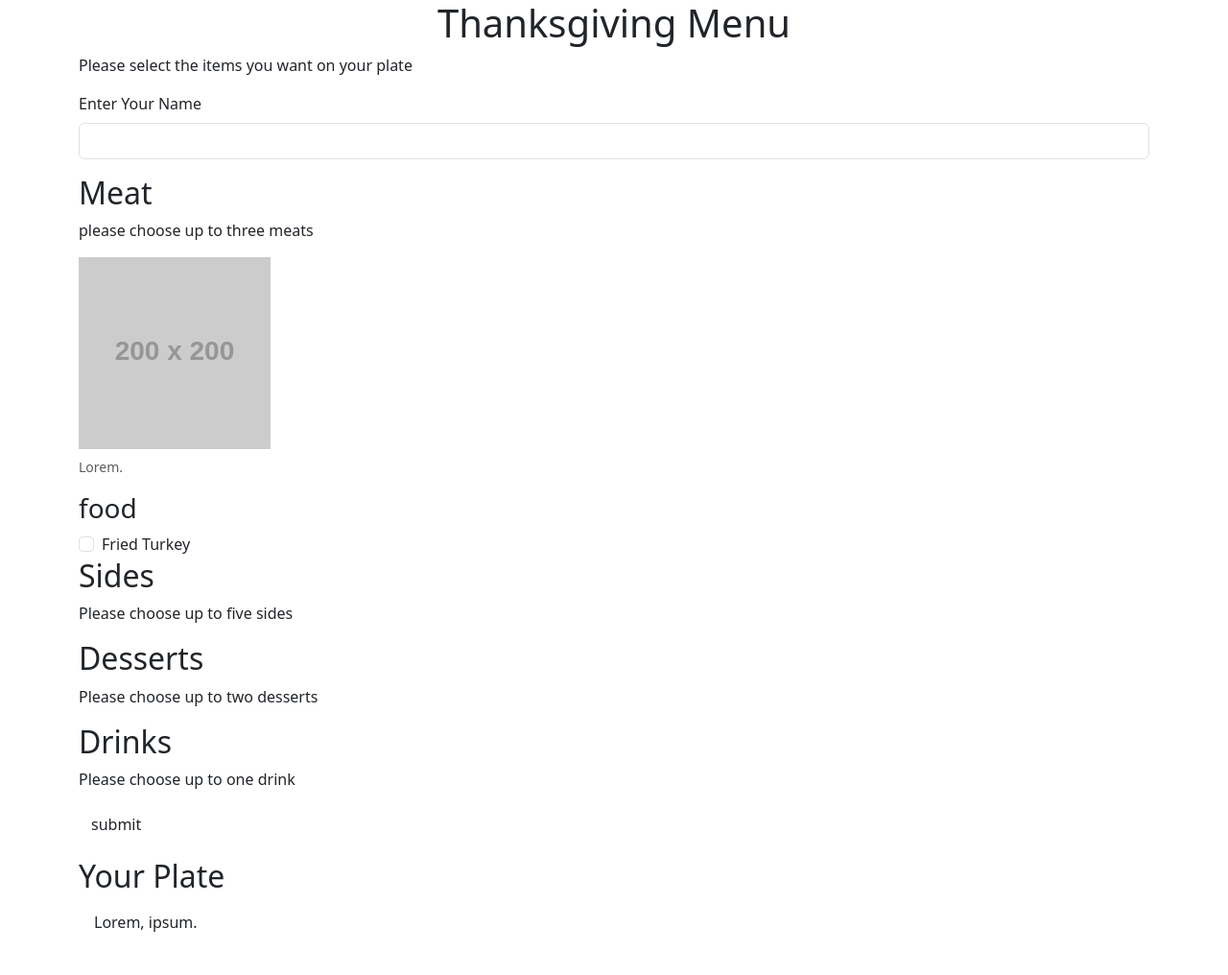
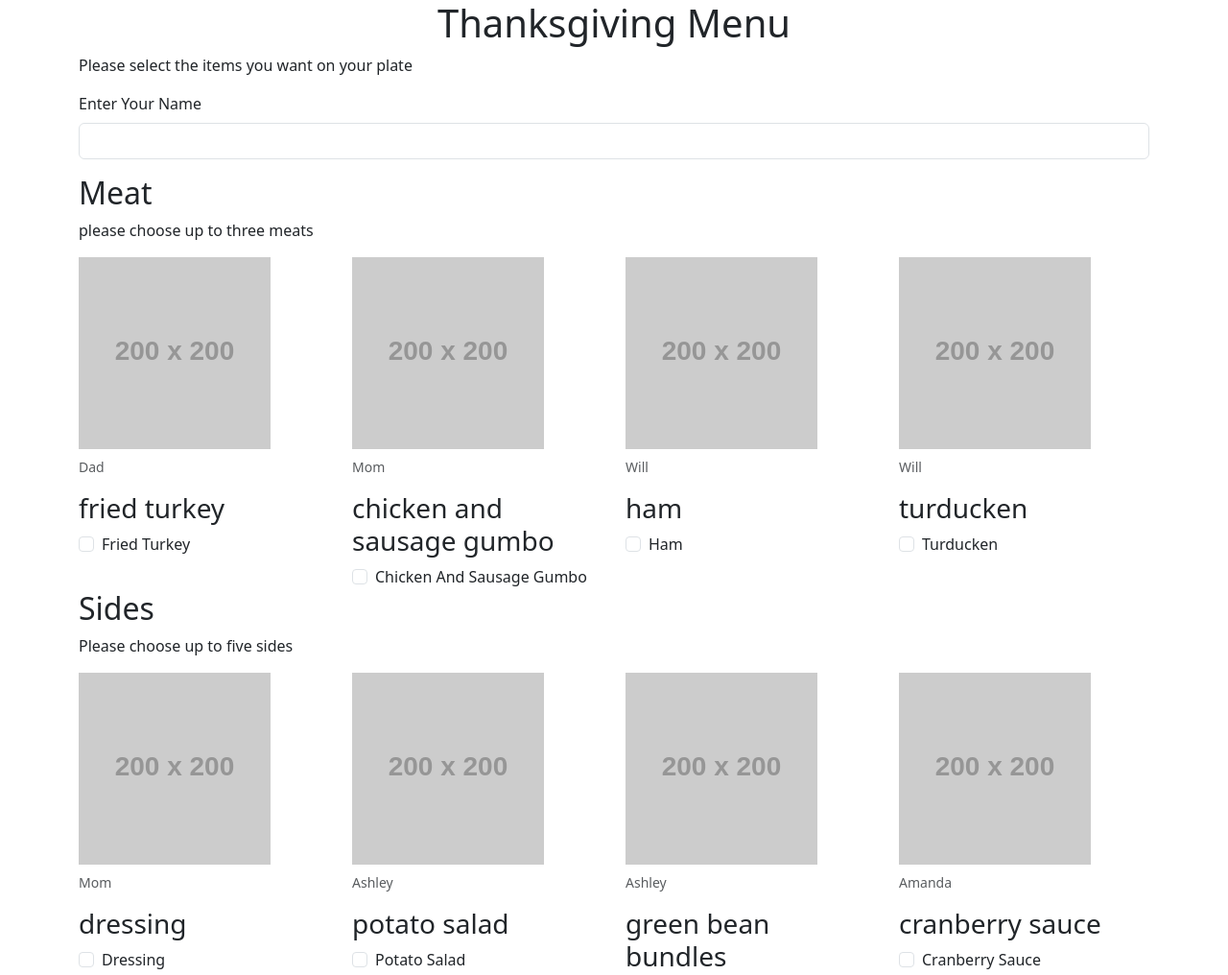
Before and after one commit to wbridgri/thanksgiving, a plain HTML site: page index.html in a window 1280 px wide. Shown: the top 1016 px of the page at 96% size. Before the commit the page ends 981 px from the top, so only its background shows below. Drawn offline with nearby package versions, Linux system fonts and the light colour scheme; placeholder pictures from the web are drawn by us.

Commit message:
fixin' stuff

```diff
--- a/index.html
+++ b/index.html
@@ -42,8 +42,7 @@
                         <h2 class="section-heading text-capitalize">meat</h2>
                         <p class="section-text">please choose up to three meats</p>
                         <div class="row row-cols-1 row-cols-md-3 row-cols-lg-4" id="meatRow">
-                            <div class="col">
-                                <div class="item-div">
+                            <!-- <div class="col">
                                 <div class="figure-div">
                                     <figure class="figure item-figure">
                                         <img src="https://via.placeholder.com/200x200"alt="placeholder img"class="img-fluid image figure-img food-image" />
@@ -61,8 +60,7 @@
                                         <label for="friedTurkey" class="text-capitalize form-check-label">fried turkey</label>
                                     </div>
                                 </div>
-                                </div>
-                            </div>
+                            </div> -->
                         </div>
                     </div>
             </section>
@@ -94,7 +92,7 @@
                 </div>
             </section>
             <div class=" container mb-3">
-                <button class="btn submitBtn">submit</button>
+                <button class="btn submit-btn" id="submitBtn">submit</button>
             </div>
         </form>
         <section class="section" id="receiptSection">
--- a/js/app.js
+++ b/js/app.js
@@ -15,6 +15,7 @@ class MenuForm {
         this.drinksRow = document.getElementById('drinksRow')
         this.foodList = document.getElementById('foodList')
 
+
         // create an array of food items ( object)
         this.menu = [
             {
@@ -22,47 +23,56 @@ class MenuForm {
                 type: 'meat',
                 item: 'fried turkey',
                 imgUrl: 'friedTurkey.jpg',
-                isChecked: false
+                isChecked: false,
+                madeBy: 'Dad'
             },
             {
                 id: 2,
                 type: 'meat',
                 item: 'chicken and sausage gumbo',
                 imgUrl: 'gumbo',
-                isChecked: false
+                isChecked: false,
+                madeBy: 'Mom'
             },
             {
                 id: 3,
                 type: 'meat',
                 item: 'ham',
-                imgUrl: 'ham.jpg'
+                imgUrl: 'ham.jpg',
+                isChecked: false,
+                madeBy: 'Will'
             },
             {
                 id: 4,
-                type: 'turducken',
+                type: 'meat',
+                item: 'turducken',
                 imgUrl: 'turducken.jpg',
-                isChecked: false
+                isChecked: false,
+                madeBy: 'Will'
             },
             {
                 id: 5,
                 type: 'sides',
                 item: 'dressing',
                 imgUrl: 'dressing.jpg',
-                isChecked: false
+                isChecked: false,
+                madeBy: 'Mom'
             },
             {
                 id: 6,
                 type: 'sides',
                 item: 'potato salad',
                 imgUrl: 'potatoSalad.jpg',
-                isChecked: false
+                isChecked: false,
+                madeBy: 'Ashley'
             },
             {
                 id: 7,
                 type: 'sides',
                 item: 'green bean bundles',
                 imgUrl: 'greenBeans.jpg',
-                isChecked: false
+                isChecked: false,
+                madeBy: 'Ashley'
             },
 
             {
@@ -70,7 +80,8 @@ class MenuForm {
                 type: 'sides',
                 item: 'cranberry sauce',
                 imgUrl: 'cranberrySauce.jpg',
-                isChecked: false
+                isChecked: false,
+                madeBy: 'Amanda'
             },
 
             {
@@ -78,7 +89,8 @@ class MenuForm {
                 type: 'sides',
                 item: 'candied yams',
                 imgUrl: 'candiedYamsjpg',
-                isChecked: false
+                isChecked: false,
+                madeBy: 'Ashley'
             },
 
             {
@@ -86,7 +98,8 @@ class MenuForm {
                 type: 'sides',
                 item: 'turnip greens',
                 imgUrl: 'turnipGreens.jpg',
-                isChecked: false
+                isChecked: false,
+                madeBy: 'Will'
             },
 
             {
@@ -94,7 +107,8 @@ class MenuForm {
                 type: 'sides',
                 item: 'mashed potatoes',
                 imgUrl: 'mashedPotatoes.jpg',
-                isChecked: false
+                isChecked: false,
+                madeBy: 'Ashley'
             },
 
             {
@@ -102,72 +116,182 @@ class MenuForm {
                 type: 'sides',
                 item: 'mac and cheese',
                 imgUrl: 'macAndCheese.jpg',
-                isChecked: false
+                isChecked: false,
+                madeBy: 'Amanda'
             },
             {
                 id: 13,
                 type: 'desserts',
                 item: 'sweet potato pie',
                 imgUrl: 'sweetPotatoPie.jpg',
-                isChecked: false
+                isChecked: false,
+                madeBy: 'Ashley'
             },
             {
                 id: 14,
                 type: 'desserts',
                 item: 'pecan pie',
                 imgUrl: 'pecanPie.jpg',
-                isChecked: false
+                isChecked: false,
+                madeBy: 'Amanda'
             },
             {
                 id: 15,
                 type: 'desserts',
                 item: 'pumpkin pie',
                 imgUrl: 'pumpkinPie.jpg',
-                isChecked: false
+                isChecked: false,
+                madeBy: 'Ashley'
             },
             {
                 id: 16,
                 type: 'desserts',
                 item: 'red velvet cake',
                 imgUrl: 'redVelvetCake.jpg',
-                isChecked: false
+                isChecked: false,
+                madeBy: 'Amanda'
             },
             {
                 id: 17,
                 type: 'drinks',
                 item: 'Everclear',
                 imgUrl: 'everclear.jpg',
-                isChecked: false
+                isChecked: false,
             },
             {
                 id: 18,
                 type: 'drinks',
                 item: 'sweet tea',
                 imgUrl: 'sweetTea.jpg',
-                isChecked: false
+                isChecked: false,
             },
             {
                 id: 19,
                 type: 'drinks',
                 item: 'whiskey',
                 imgUrl: 'whiskey.jpg',
-                isChecked: false
+                isChecked: false,
             },
             {
                 id: 20,
                 type: 'drinks',
                 item: 'lemonade',
                 imgUrl: 'lemonade.jpg',
-                isChecked: false
+                isChecked: false,
             },
 
         ]
+        this.plate = {
+            person: '',
+            meat: [],
+            sides: [],
+            desserts: [],
+            drinks: ''
+        }
     }
     init() {
-        console.log('initialized');
+        this.buildFigures(this.menu);
+
+    }
+    loadItems(el, child) {
+        // console.log('loaded');
+        el.appendChild(child)
+
+    }
+
+    buildFigures(arr) {
+
+        arr.forEach(obj => {
+            //for each object, build the figure
+            const column = document.createElement('div');
+            column.classList.add('col');
+
+            column.innerHTML = `
+                                <div class="figure-div" data-isChecked=${obj.isChecked}>
+                                    <figure class="figure item-figure">
+                                        <img src="https://via.placeholder.com/200x200"alt="placeholder img"class="img-fluid image figure-img food-image" />
+                                        <figcaption class="figure-caption food-caption">${obj.hasOwnProperty('madeBy') ? obj.madeBy : ''}</figcaption>
+                                    </figure>
+                                    <h3 class="food-heading">${obj.item}</h3>
+                                    <div class="form-check">
+                                        <input
+                                            type="checkbox"
+                                            name="${obj.type}"
+                                            id="${obj.type}-${obj.id}"
+                                            value="${obj.item}"
+                                            class="form-check-input"
+                                        />
+                                        <label for="${obj.type}-${obj.id}" class="text-capitalize form-check-label">${obj.item}</label>
+                                    </div>
+                                </div>
+                                `
+            // console.log(column);
+
+            // this.rows.forEach(row => {
+            //     this.loadItems(row, column)
+            // })
+            switch (obj.type) {
+                case 'meat':
+                this.loadItems(this.meatRow, column)
+                break;
+
+                case 'sides':
+                this.loadItems(this.sidesRow, column)
+                break;
+
+                case 'desserts':
+                this.loadItems(this.dessertsRow, column)
+                break;
+                case 'drinks':
+                this.loadItems(this.drinksRow, column)
+                break;
+            default:
+                return 'error'
+
+
+            }
+
+
+        })
+
+    }
+
+    buildPlate() {
+        const person = document.getElementById('person').value
+        const foodItems = document.querySelectorAll('.figure-div')
+        const checkboxes = document.querySelectorAll('input[type=checkbox]')
+
+
+
+        checkboxes.forEach(checkbox => {
+            const name = checkbox.name
+            const value = checkbox.value
+
+            if (checkbox.checked) {
+                console.log(checkbox.value) //unDEFINED HELP!!!!
+                this.plate = {
+                    ...this.plate,
+                    person,
+                    [name]: [...this.plate[name], value]
+                }
+
+
+
+            }
+
+
+        })
+
+        console.log(this.plate);
 
     }
 }
 
+const submitBtn = document.getElementById('submitBtn');
+
 const action = new MenuForm();
 action.init();
+
+submitBtn.addEventListener('click', () => {
+    action.buildPlate ();
+})
```
Lines whose indentation alone changed are shown as unchanged.
